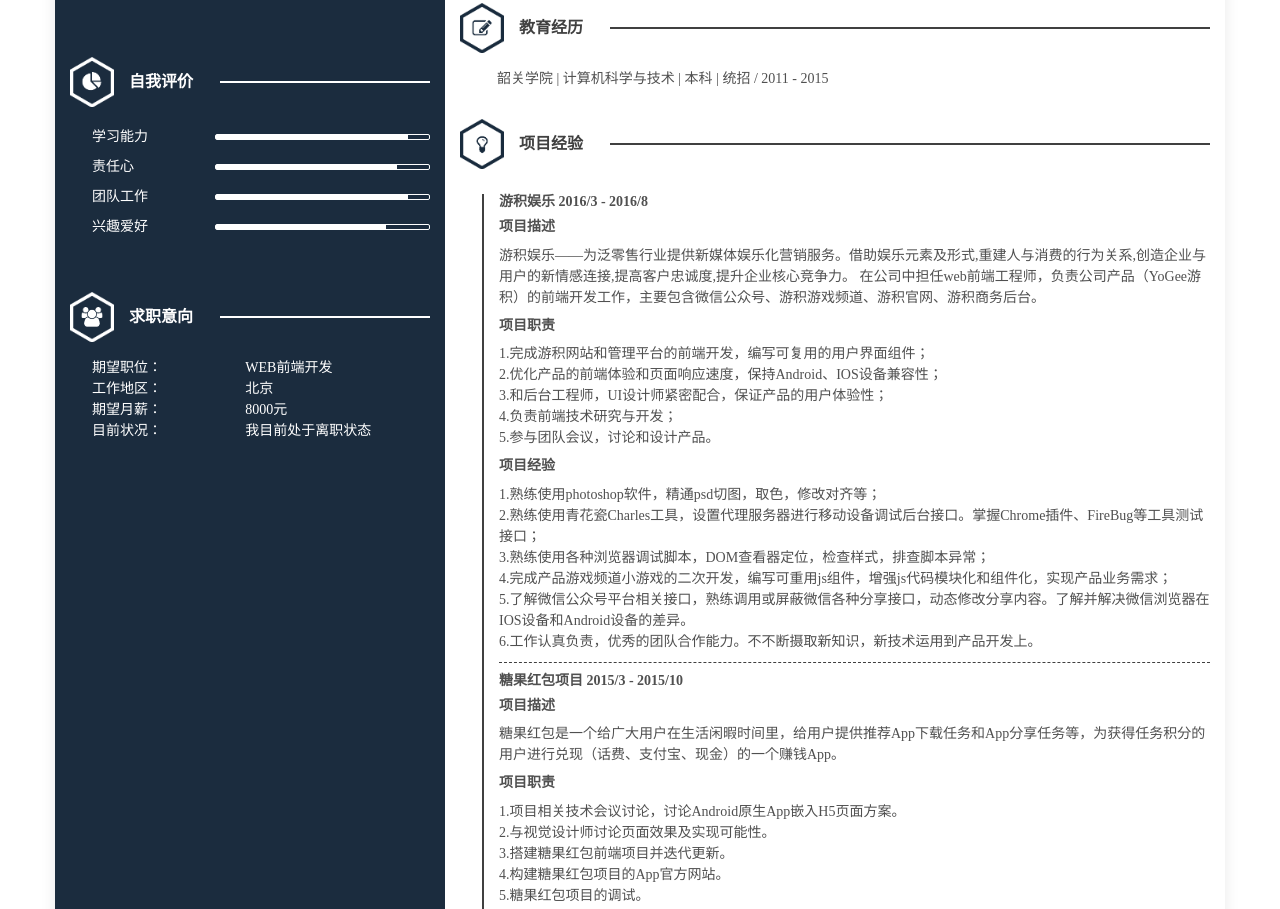
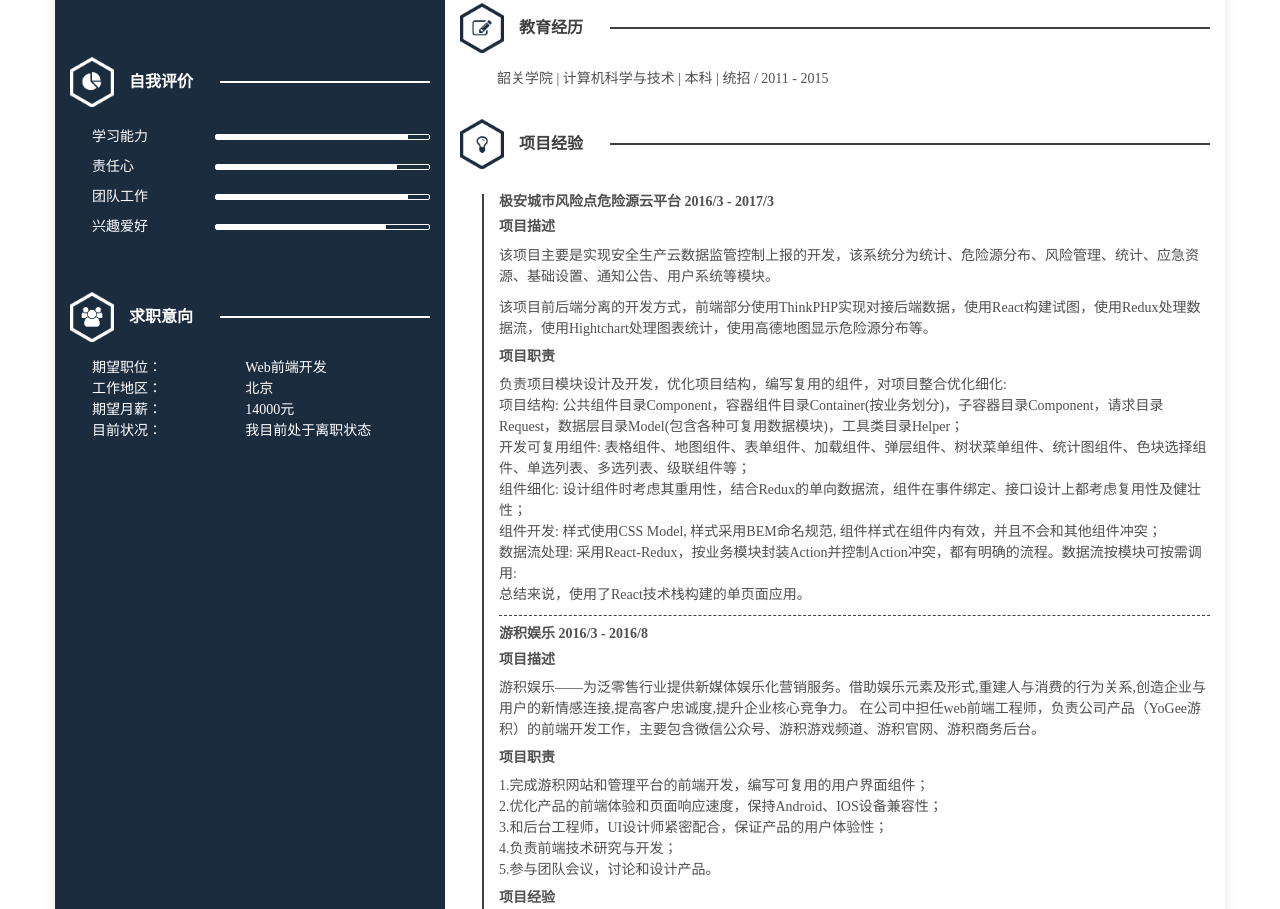
Before and after one commit to DarkPage/darkpage.github.io, a website: page index.html in a window 1280 px wide. Shown: the part 677-1586 px from the top of the page. Drawn offline with Linux system fonts and the light colour scheme.

Commit message:
Update index.html

```diff
--- a/index.html
+++ b/index.html
@@ -75,11 +75,11 @@
             </div>
             <div class="row lfix efix">
               <div class="col-xs-5">期望职位：</div>
-              <div class="col-xs-7">WEB前端开发</div>
+              <div class="col-xs-7">Web前端开发</div>
               <div class="col-xs-5">工作地区：</div>
               <div class="col-xs-7">北京</div>
               <div class="col-xs-5">期望月薪：</div>
-              <div class="col-xs-7">8000元</div>
+              <div class="col-xs-7">14000元</div>
               <div class="col-xs-5">目前状况：</div>
               <div class="col-xs-7">我目前处于离职状态</div>
             </div>
@@ -119,6 +119,24 @@
               <div class="col-md-12 top t4">项目经验</div>
               <div class="col-md-12 projects">
                 <ul>
+
+                  <li class="project">
+                    <h5>极安城市风险点危险源云平台 2016/3 - 2017/3</h5>
+                    <h5>项目描述</h5>
+                    <p>该项目主要是实现安全生产云数据监管控制上报的开发，该系统分为统计、危险源分布、风险管理、统计、应急资源、基础设置、通知公告、用户系统等模块。</p>
+                    <p>该项目前后端分离的开发方式，前端部分使用ThinkPHP实现对接后端数据，使用React构建试图，使用Redux处理数据流，使用Hightchart处理图表统计，使用高德地图显示危险源分布等。</p>
+                    <h5>项目职责</h5>
+                    <p>
+                      负责项目模块设计及开发，优化项目结构，编写复用的组件，对项目整合优化细化: <br>
+  项目结构: 公共组件目录Component，容器组件目录Container(按业务划分)，子容器目录Component，请求目录Request，数据层目录Model(包含各种可复用数据模块)，工具类目录Helper；<br>
+开发可复用组件: 表格组件、地图组件、表单组件、加载组件、弹层组件、树状菜单组件、统计图组件、色块选择组件、单选列表、多选列表、级联组件等；<br>
+组件细化: 设计组件时考虑其重用性，结合Redux的单向数据流，组件在事件绑定、接口设计上都考虑复用性及健壮性；<br>
+组件开发: 样式使用CSS Model, 样式采用BEM命名规范, 组件样式在组件内有效，并且不会和其他组件冲突；<br>
+数据流处理: 采用React-Redux，按业务模块封装Action并控制Action冲突，都有明确的流程。数据流按模块可按需调用: <br>
+总结来说，使用了React技术栈构建的单页面应用。<br>
+                    </p>
+                  </li>
+
                   <li class="project">
                     <h5>游积娱乐 2016/3 - 2016/8</h5>
                     <h5>项目描述</h5>
```
